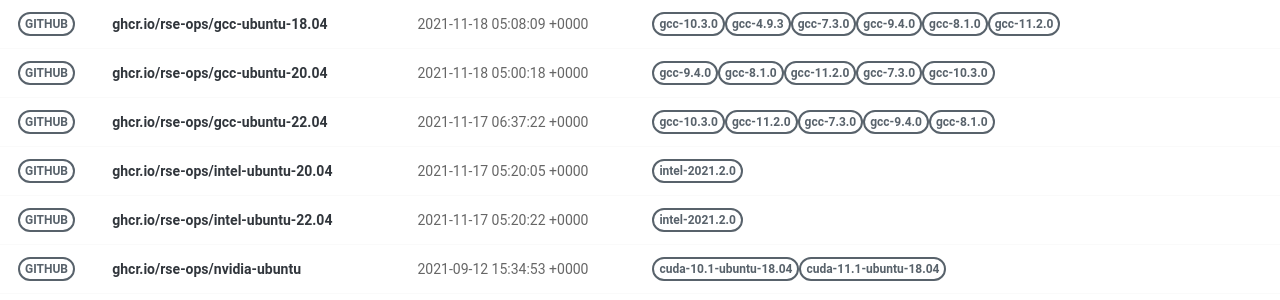
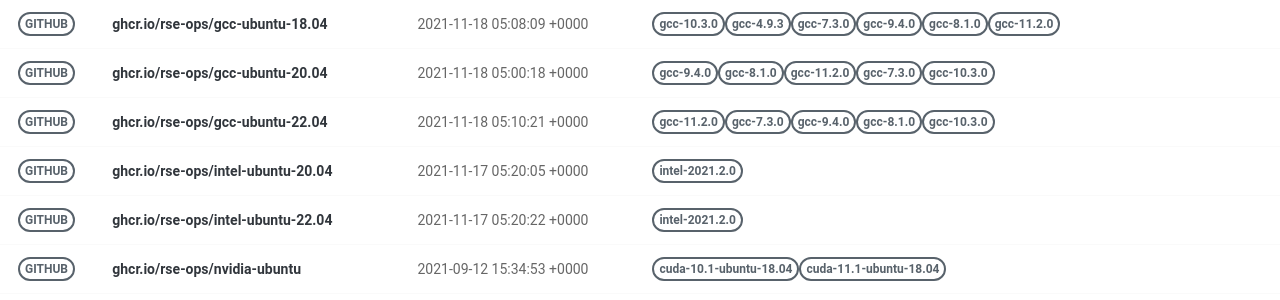
Before and after one commit to rse-ops/docker-images, a Jekyll site: the page built from pages/index.md, in a window 1280 px wide. Shown: the part 375-675 px from the top of the page. Built offline with Jekyll 4.4.1, drawn with Linux system fonts in a browser that asks for light colours; nearby versions of some CDN libraries.

Commit message:
Automated push to update library 2021-11-18

```diff
--- a/_library/ghcr.io-rse-ops-gcc-ubuntu-22.04.md
+++ b/_library/ghcr.io-rse-ops-gcc-ubuntu-22.04.md
@@ -1,14 +1,11 @@
 ---
 layout: container
 name: ghcr.io/rse-ops/gcc-ubuntu-22.04
-updated_at: 2021-11-17 06:37:22.995324
+updated_at: 2021-11-18 05:10:21.789918
 
 
 container_url: https://github.com/orgs/rse-ops/packages/container/package/gcc-ubuntu-22.04
 versions:
- - tag: gcc-10.3.0
-   dockerfile: https://github.com/rse-ops/docker-images/blob/main/ubuntu/gcc/Dockerfile
-   manifest: https://crane.ggcr.dev/manifest/ghcr.io/rse-ops/gcc-ubuntu-22.04:gcc-10.3.0
  - tag: gcc-11.2.0
    dockerfile: https://github.com/rse-ops/docker-images/blob/main/ubuntu/gcc/Dockerfile
    manifest: https://crane.ggcr.dev/manifest/ghcr.io/rse-ops/gcc-ubuntu-22.04:gcc-11.2.0
@@ -21,5 +18,8 @@ versions:
  - tag: gcc-8.1.0
    dockerfile: https://github.com/rse-ops/docker-images/blob/main/ubuntu/gcc/Dockerfile
    manifest: https://crane.ggcr.dev/manifest/ghcr.io/rse-ops/gcc-ubuntu-22.04:gcc-8.1.0
+ - tag: gcc-10.3.0
+   dockerfile: https://github.com/rse-ops/docker-images/blob/main/ubuntu/gcc/Dockerfile
+   manifest: https://crane.ggcr.dev/manifest/ghcr.io/rse-ops/gcc-ubuntu-22.04:gcc-10.3.0
 
 ---
```
